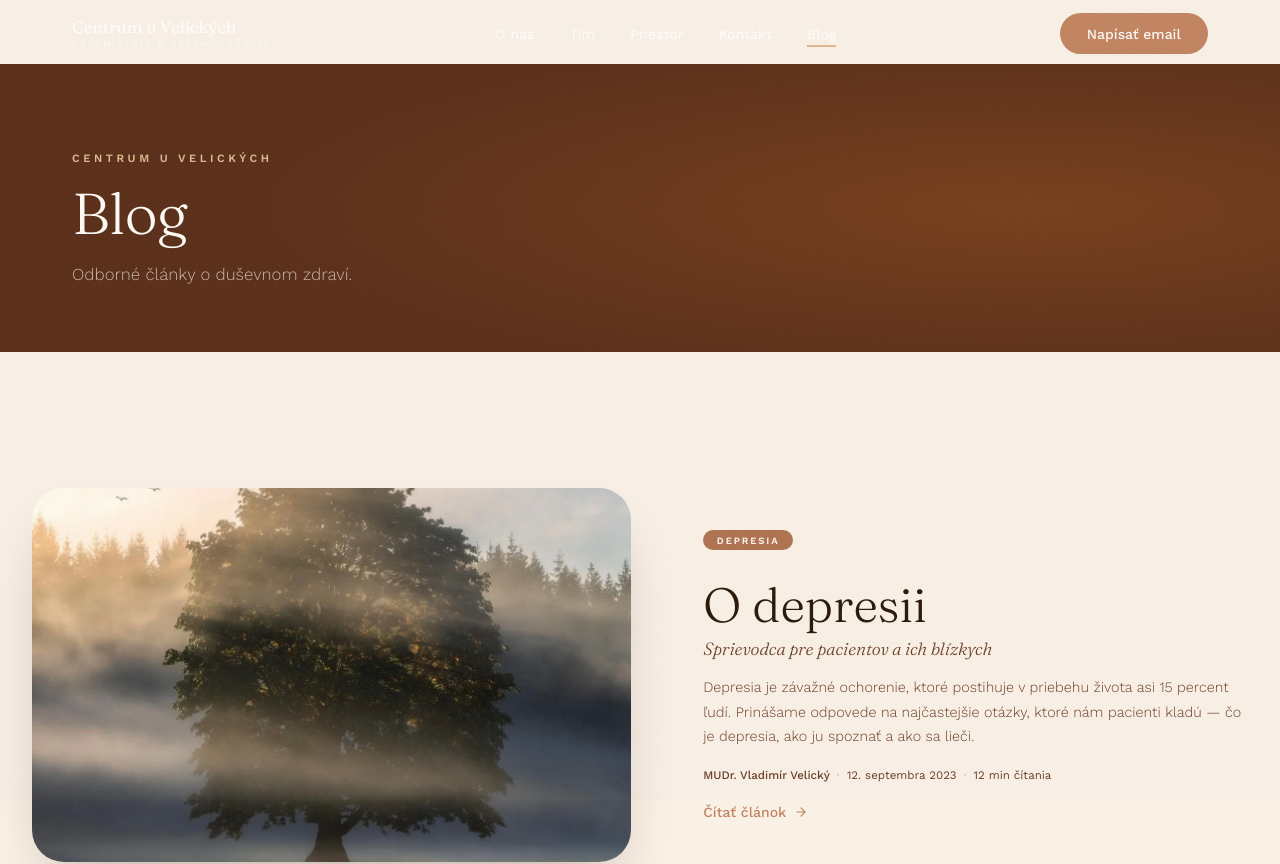
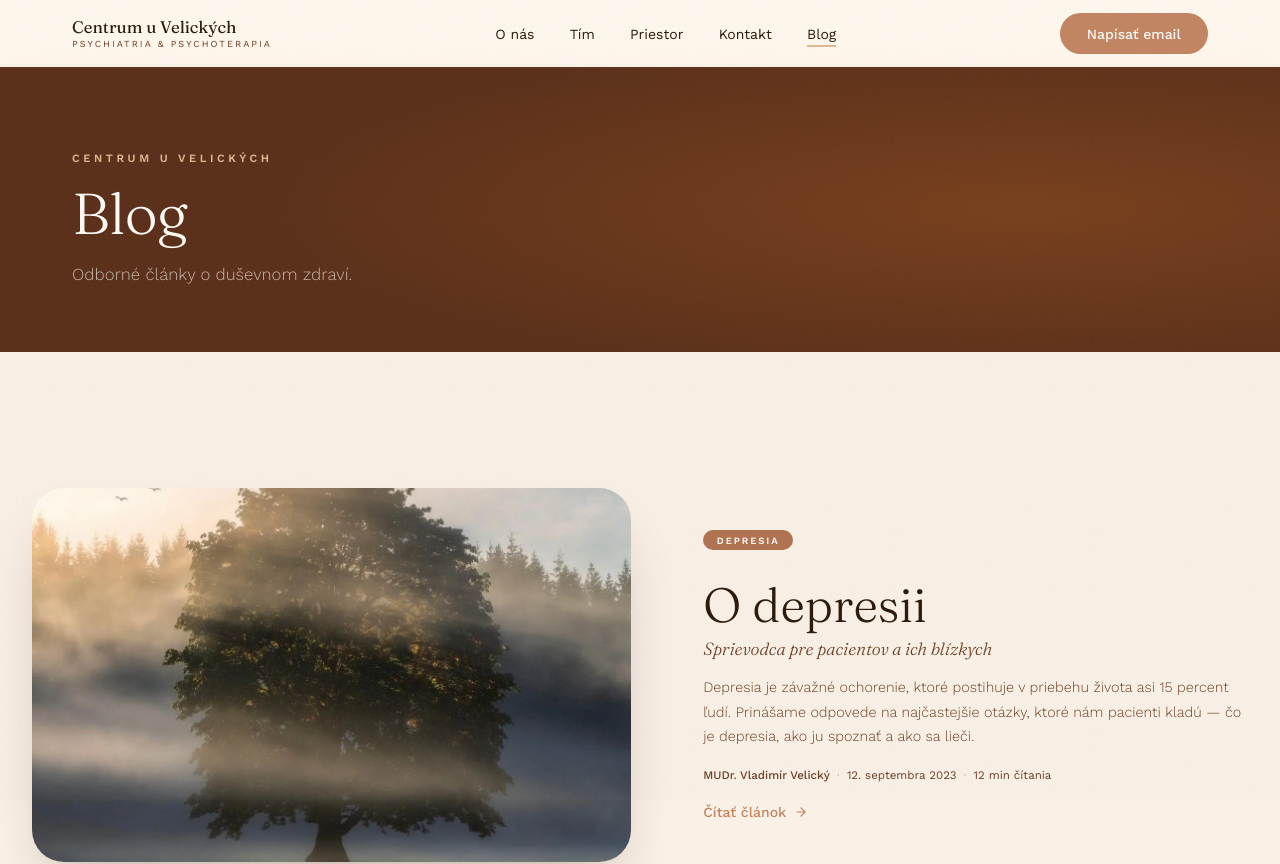
Before and after one commit to praecantat0r/PSYCHIATRIA, a React (Vite) app: page /blog in a window 1280 px wide. Shown: the top 864 px of the page. Built offline with nearby package versions, Linux system fonts and the light colour scheme.

Commit message:
images fix

```diff
--- a/src/components/Gallery.jsx
+++ b/src/components/Gallery.jsx
@@ -6,7 +6,7 @@ const PHOTOS = [
   ['/images/priestor_2.webp', 'Priestor ambulancie', ''],
   ['/images/priestor_3.webp', 'Priestor ambulancie', ''],
   ['/images/location_photo.webp', 'Naša ambulancia', 'tall'],
-  ['/images/priestor_1.webp', 'Priestor ambulancie', ''],
+  ['/images/priestor_5.jpeg', 'Priestor ambulancie', ''],
   ['/images/priestor_4.webp', 'Priestor ambulancie', ''],
 ]
 
--- a/src/components/Header.jsx
+++ b/src/components/Header.jsx
@@ -39,7 +39,7 @@ export default function Header() {
   }
 
   return (
-    <header className={`header ${solid || open ? 'header--solid' : ''}`}>
+    <header className={`header ${solid || open || onBlog ? 'header--solid' : ''}`}>
       <div className="header__inner">
         <Link to="/" className="header__brand" onClick={() => setOpen(false)}>
           <span className="header__brand-text">
```
Also changed, not shown: 1 other file (tests, documents, lock files or other folders).
